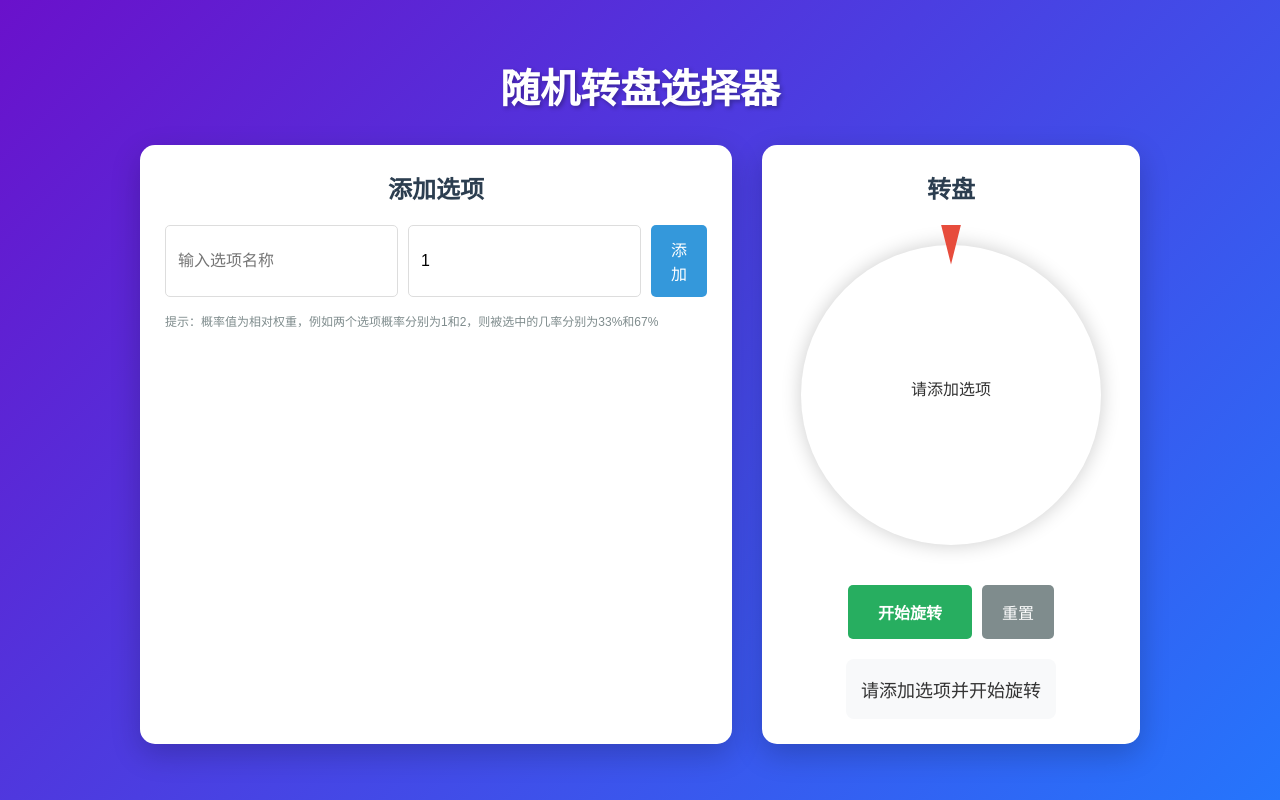
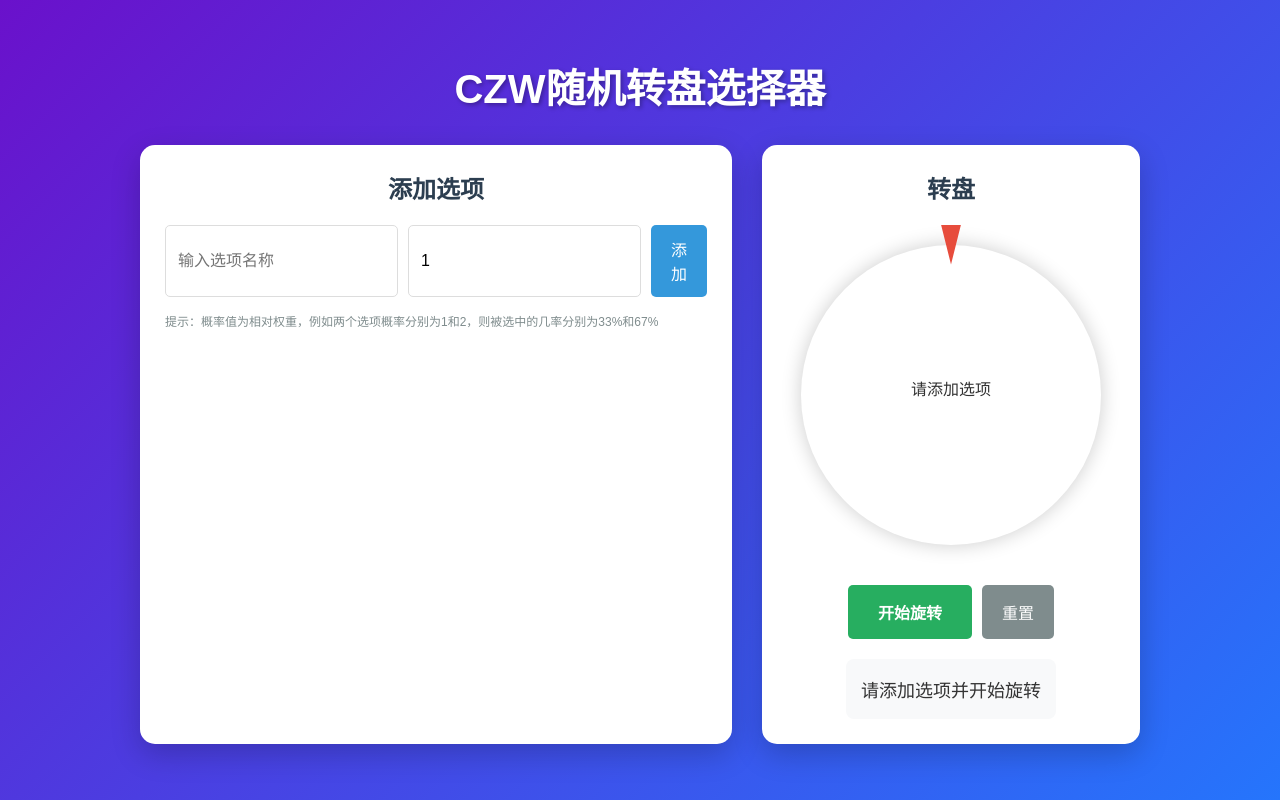
Before and after one commit to JemosChen/Random, a plain HTML site: page index.html in a window 1280 px wide. Drawn offline with Linux system fonts and the light colour scheme.

Commit message:
Update index.html

```diff
--- a/index.html
+++ b/index.html
@@ -199,7 +199,7 @@
     </style>
 </head>
 <body>
-    <h1>随机转盘选择器</h1>
+    <h1>CZW随机转盘选择器</h1>
 
     <div class="container">
         <div class="input-section">
@@ -418,4 +418,5 @@
         });
     </script>
 </body>
+
 </html>
```
